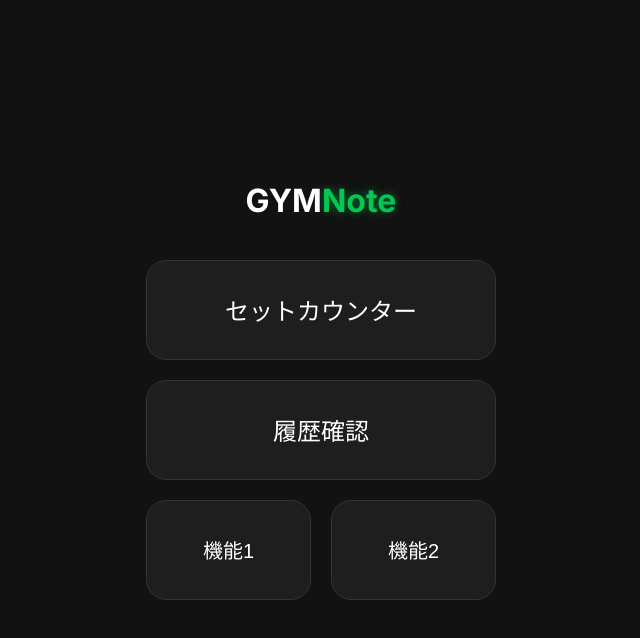
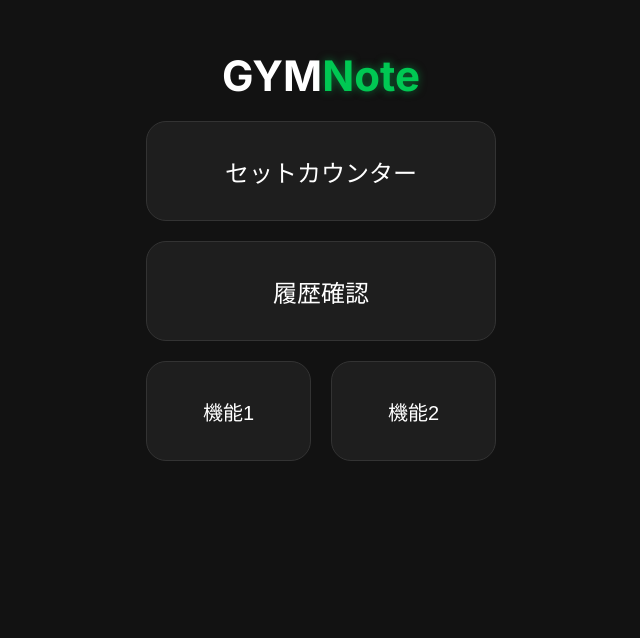
Before and after one commit to kd1359621-code/GYMNote, a plain HTML site: page index.html in a window 1280 px wide. Shown: the whole page, without its empty margins (319-959 px from the left). Drawn offline with Linux system fonts and the light colour scheme.

Commit message:
調整ホーム画面

```diff
--- a/style.css
+++ b/style.css
@@ -469,8 +469,11 @@ select {
 ========================== */
 
 .logo {
-  margin-top: auto;
-  margin-bottom: 20px;
+  font-size: 42px ;
+  font-weight: 700;
+  text-align: center;
+  margin-top: 30px;
+  margin-bottom: 0;
 }
 
 .gym {
```
